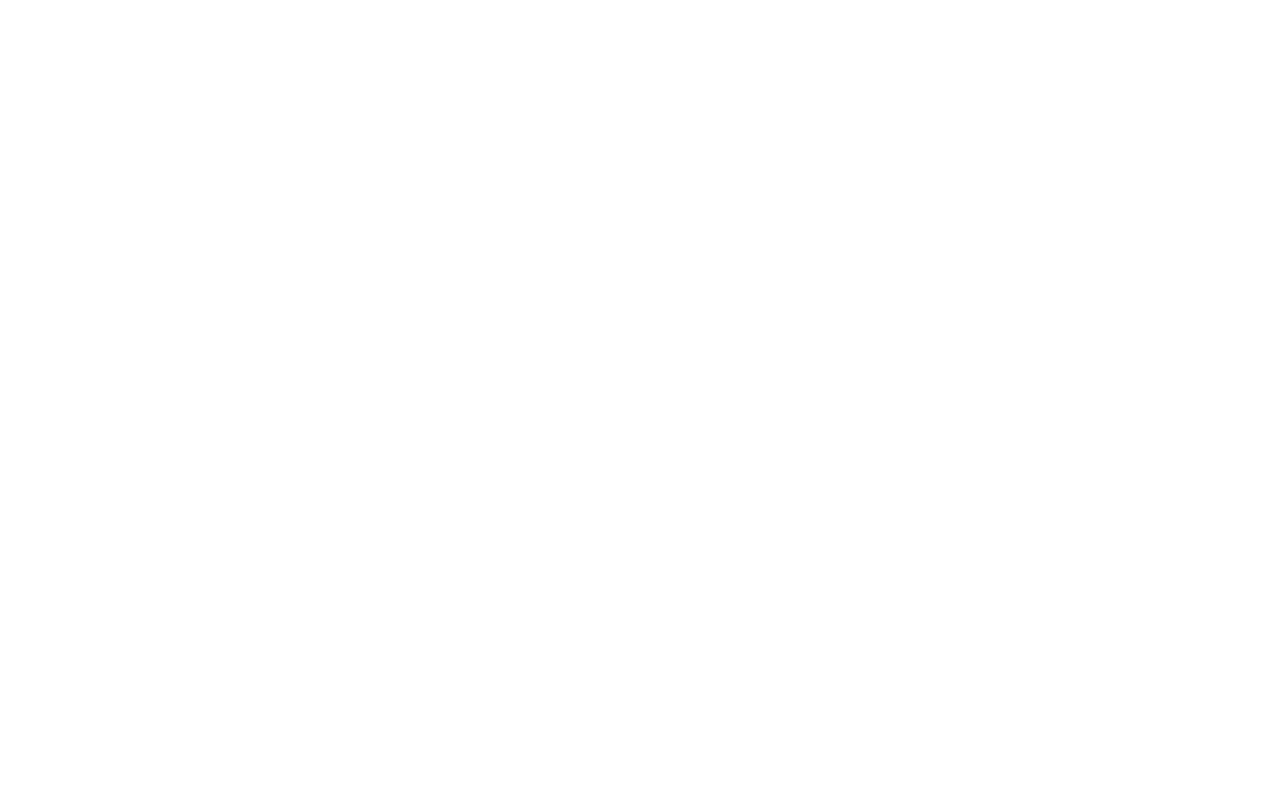
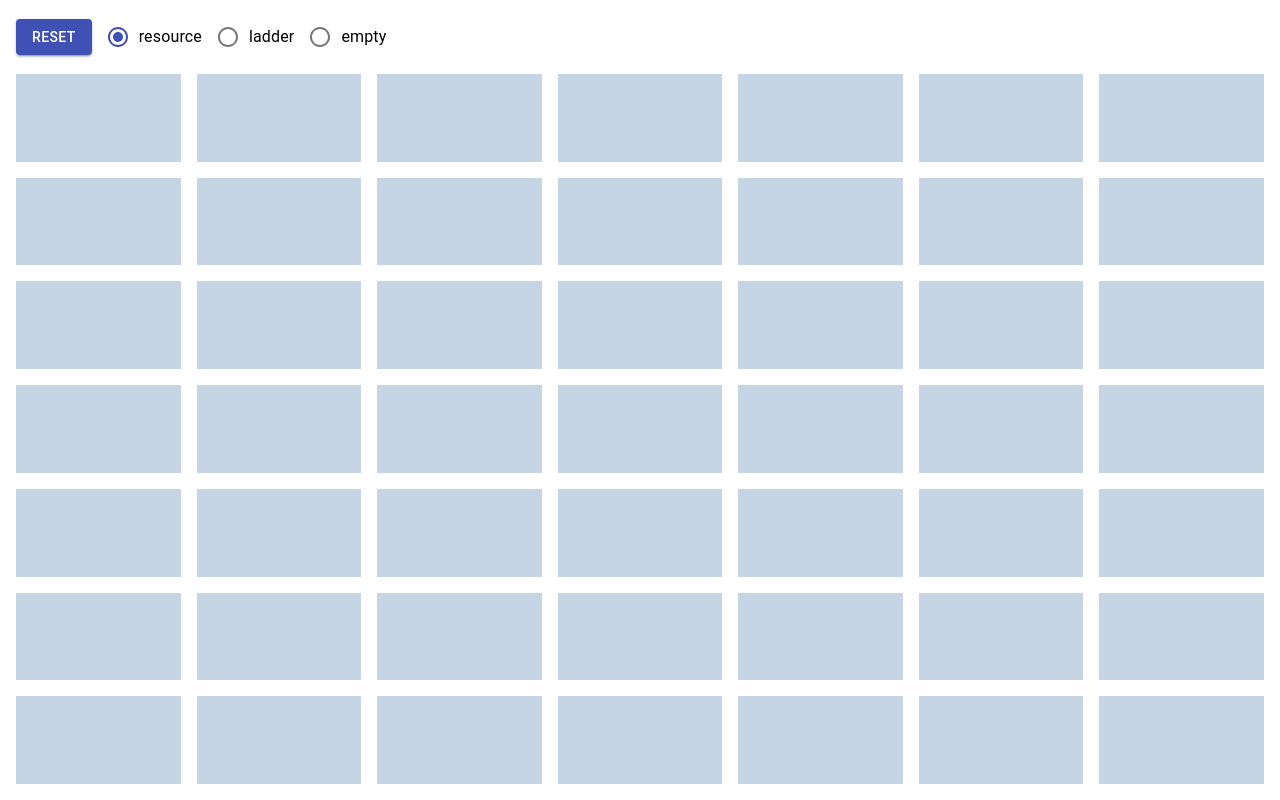
Before and after one commit to archeklein/dsos-mining-helper, a React (Create React App) app: page / in a window 1280 px wide. Built offline with nearby package versions, Linux system fonts and the light colour scheme.

Commit message:
State management

```diff
--- a/src/App.js
+++ b/src/App.js
@@ -1,5 +1,51 @@
-function App() {
-    return <div></div>;
-}
+import React, { useState } from "react";
+import { MineTile } from "./components/MineTile";
+import { GridWrapper, Header, MainWrapper } from "./components/Wrappers";
+import { Button } from "@material-ui/core";
+import { ResourceTypeSelector } from "./components/ResourceTypeRadio";
+
+const App = () => {
+    const defaultState = Array.from({ length: 49 }, (v, i) => false);
+
+    const [tiles, setTiles] = useState(defaultState);
+    const [currentMarker, setCurrentMarker] = useState("resource");
+
+    const toggleTile = (id) => {
+        setTiles((prevState) => {
+            return [
+                ...prevState.slice(0, id),
+                !prevState[id],
+                ...prevState.slice(id + 1, prevState.length),
+            ];
+        });
+    };
+
+    return (
+        <MainWrapper>
+            <Header>
+                <Button
+                    variant="contained"
+                    color="primary"
+                    onClick={() => setTiles(defaultState)}
+                >
+                    Reset
+                </Button>
+                <ResourceTypeSelector
+                    selected={currentMarker}
+                    onSelect={setCurrentMarker}
+                />
+            </Header>
+            <GridWrapper>
+                {tiles.map((tile, index) => (
+                    <MineTile
+                        key={index}
+                        hasResources={tile}
+                        onToggle={() => toggleTile(index)}
+                    />
+                ))}
+            </GridWrapper>
+        </MainWrapper>
+    );
+};
 
 export default App;
--- /dev/null
+++ b/src/components/MineTile.js
@@ -0,0 +1,23 @@
+import React from "react";
+import styled from "styled-components";
+
+const Tile = styled.div`
+    background-color: #C5D5E4;
+
+    &.active {
+        background-color: #7E6551;
+    }
+`;
+
+export const MineTile = (p) => {
+    const { hasResources, onToggle } = p;
+
+    const props = {
+        onClick: () => {
+            console.log(hasResources);
+            onToggle();
+        },
+    };
+
+    return <Tile {...props} className={hasResources && "active"} />;
+};
--- /dev/null
+++ b/src/components/ResourceTypeRadio.js
@@ -0,0 +1,33 @@
+import React from "react";
+import {
+    Radio,
+    RadioGroup,
+    FormControl,
+    FormControlLabel,
+} from "@material-ui/core";
+
+export const ResourceTypeSelector = (props) => {
+    const { selected, onSelect } = props;
+
+    const options = ["resource", "ladder", "empty"];
+
+    const onChange = (e) => {
+        onSelect(e.target.value);
+    };
+
+    return (
+        <FormControl style={{ marginLeft: 16 }}>
+            <RadioGroup row onChange={onChange} value={selected}>
+                {options.map((option, index) => (
+                    <FormControlLabel
+                        value={option}
+                        key={option}
+                        control={<Radio color="primary" />}
+                        label={option}
+                        labelPlacement="end"
+                    />
+                ))}
+            </RadioGroup>
+        </FormControl>
+    );
+};
--- /dev/null
+++ b/src/components/Wrappers.js
@@ -0,0 +1,20 @@
+import styled from "styled-components";
+
+export const Header = styled.div`
+    display: inline-flex;
+    align-items: center;
+`
+
+export const MainWrapper = styled.div`
+    display: grid;
+    grid-template-rows: min-content 1fr;
+    grid-gap: 16px;
+    padding: 16px;
+    height: calc(100vh - 32px);
+`
+
+export const GridWrapper = styled.div`
+    display: grid;
+    grid-template-columns: repeat(7, 1fr);
+    grid-gap: 16px;
+`;
--- a/src/index.js
+++ b/src/index.js
@@ -2,7 +2,6 @@ import React from "react";
 import ReactDOM from "react-dom";
 import "./index.css";
 import App from "./App";
-import reportWebVitals from "./reportWebVitals";
 
 ReactDOM.render(
     <React.StrictMode>
@@ -10,8 +9,3 @@ ReactDOM.render(
     </React.StrictMode>,
     document.getElementById("root")
 );
-
-// If you want to start measuring performance in your app, pass a function
-// to log results (for example: reportWebVitals(console.log))
-// or send to an analytics endpoint. Learn more: https://bit.ly/CRA-vitals
-reportWebVitals();
--- a/src/reportWebVitals.js
+++ /dev/null
@@ -1,15 +0,0 @@
-const reportWebVitals = (onPerfEntry) => {
-    if (onPerfEntry && onPerfEntry instanceof Function) {
-        import("web-vitals").then(
-            ({ getCLS, getFID, getFCP, getLCP, getTTFB }) => {
-                getCLS(onPerfEntry);
-                getFID(onPerfEntry);
-                getFCP(onPerfEntry);
-                getLCP(onPerfEntry);
-                getTTFB(onPerfEntry);
-            }
-        );
-    }
-};
-
-export default reportWebVitals;
```
Also changed, not shown: src/setupTests.js (deleted, +0 -5 lines), src/index.css (line endings or trailing spaces), src/logo.svg (deleted), 1 other file (tests, documents, lock files or other folders).
